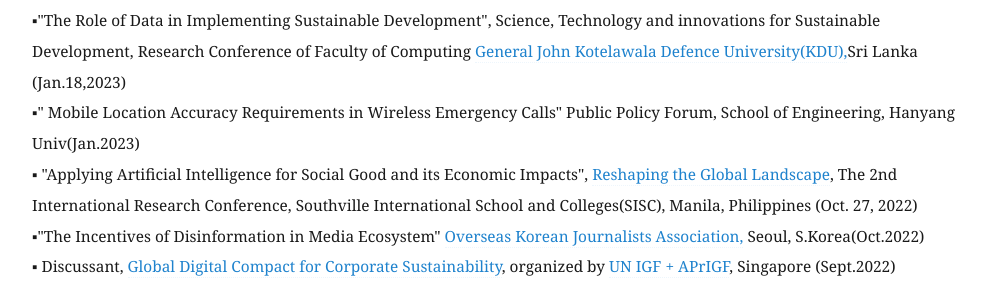
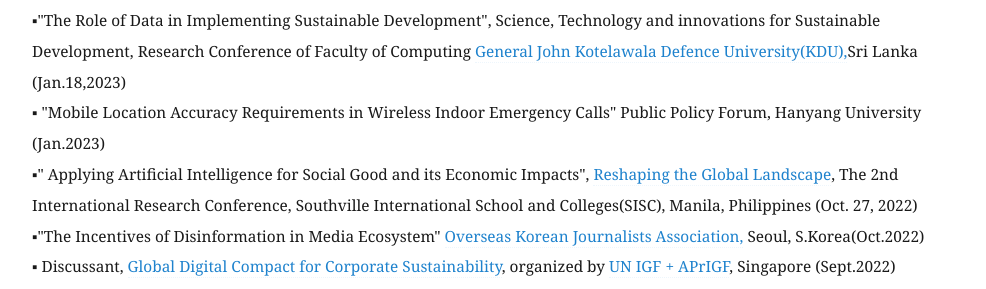
Before and after one commit to eunchangchoi/eunchangchoi.github.io, a Jekyll site: the page built from index.md, in a window 1280 px wide and 900 px high, scrolled down 3622 px. Shown: the part 158-447 px from the top of the window, without its empty margins (68-1054 px from the left). Built offline with Jekyll 4.4.1, drawn with Linux system fonts in a browser that asks for light colours.

Commit message:
Update index.md

```diff
--- a/index.md
+++ b/index.md
@@ -78,8 +78,8 @@
      <br>
  <strong> CONFERENCES, TALKS, PRESENTATIONS </strong> <br>
 ▪"The Role of Data in Implementing Sustainable Development", Science, Technology and innovations for Sustainable Development, Research Conference of Faculty of Computing <a href="https://www.kdu.ac.lk/"> General John Kotelawala Defence University(KDU),</a>Sri Lanka (Jan.18,2023) <br>
-▪" Mobile Location Accuracy Requirements in Wireless Emergency Calls" Public Policy Forum, School of Engineering, Hanyang Univ(Jan.2023)<br>
-▪ "Applying Artificial Intelligence for Social Good and its Economic Impacts", <a href="https://www.southville.edu.ph/news/reshaping-the-global-landscape-through-research-southville-hosts-second-international-research-conference"> Reshaping the Global Landscape</a>, The 2nd International Research Conference, Southville International School and Colleges(SISC), Manila, Philippines (Oct. 27, 2022) <br>
+▪ "Mobile Location Accuracy Requirements in Wireless Indoor Emergency Calls" Public Policy Forum, Hanyang University (Jan.2023)<br>
+▪" Applying Artificial Intelligence for Social Good and its Economic Impacts", <a href="https://www.southville.edu.ph/news/reshaping-the-global-landscape-through-research-southville-hosts-second-international-research-conference"> Reshaping the Global Landscape</a>, The 2nd International Research Conference, Southville International School and Colleges(SISC), Manila, Philippines (Oct. 27, 2022) <br>
 ▪"The Incentives of Disinformation in Media Ecosystem" <a href="https://www.okja.org/"> Overseas Korean Journalists Association,</a> Seoul, S.Korea(Oct.2022) <br>
 ▪ Discussant, <a href="https://www.un.org/techenvoy/global-digital-compact"> Global Digital Compact for Corporate Sustainability</a>, organized by <a href="https://ap.rigf.asia/news/2022-program-schedule/"> UN IGF + APrIGF</a>, Singapore (Sept.2022)<br>
 ▪ "AI for Public Good and Socio-economic Impacts", "Why is Open Data Vital for UN Sustainable Development Goals" at Next Generation Entrepreneurship Training, <a href="https://unitwin.handong.edu/en/business/business01.php?PHPSESSID=69c02cb1186389da4b0fabb228f124c0"> UNESCO UNI-TWIN Program</a>+ Handong Global University, S.Korea (Aug.2022) <br>
```
